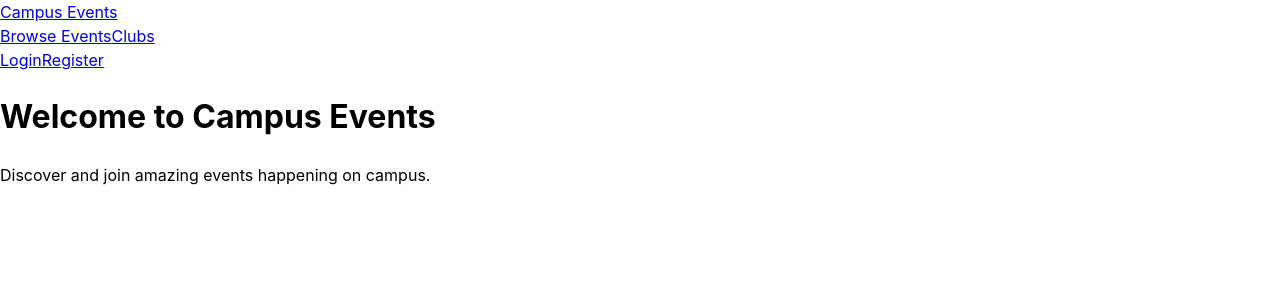
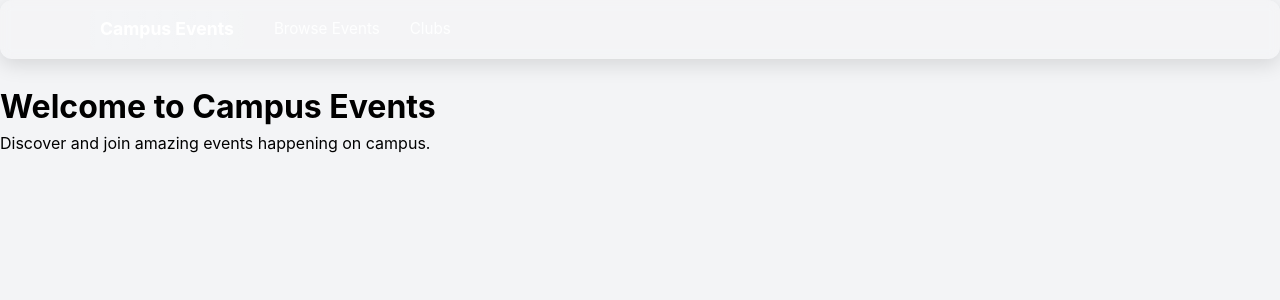
Before and after one commit to muskanjain72/dass-asmt-final, a React app in the folder frontend/: page / in a window 1280 px wide. Shown: the top 300 px of the page. Built offline with nearby package versions, Linux system fonts and the light colour scheme; the HTML template or start-up script is replaced by a standard one.

Commit message:
changed UI

```diff
--- a/frontend/src/App.jsx
+++ b/frontend/src/App.jsx
@@ -1,5 +1,6 @@
 import { BrowserRouter as Router, Routes, Route, Navigate } from 'react-router-dom';
 import { AuthProvider } from './context/AuthContext';
+import './App.css';
 import Navbar from './components/Navbar';
 import LoginPage from './pages/LoginPage';
 import RegisterPage from './pages/RegisterPage';
@@ -94,7 +95,7 @@ function App() {
               <Route
                 path="/profile"
                 element={
-                  <ProtectedRoute allowedRoles={["participant","organizer","admin"]}>
+                  <ProtectedRoute allowedRoles={["participant", "organizer", "admin"]}>
                     <ProfilePage />
                   </ProtectedRoute>
                 }
--- a/frontend/src/components/Navbar.jsx
+++ b/frontend/src/components/Navbar.jsx
@@ -44,12 +44,7 @@ const Navbar = () => {
                             <Link to="/profile" className="btn btn-outline">Profile</Link>
                             <button onClick={handleLogout} className="btn btn-primary">Logout</button>
                         </div>
-                    ) : (
-                        <div className="auth-links">
-                            <Link to="/login" className="btn btn-link">Login</Link>
-                            <Link to="/register" className="btn btn-primary">Register</Link>
-                        </div>
-                    )}
+                    ) : null}
                 </div>
             </div>
         </nav>
```
